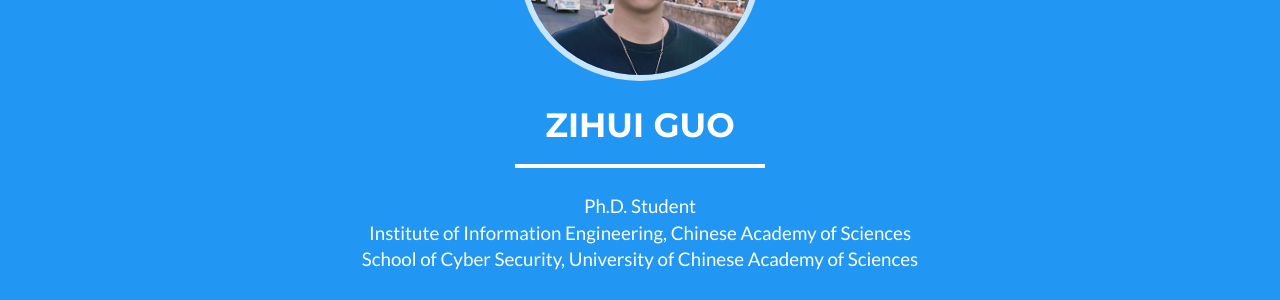
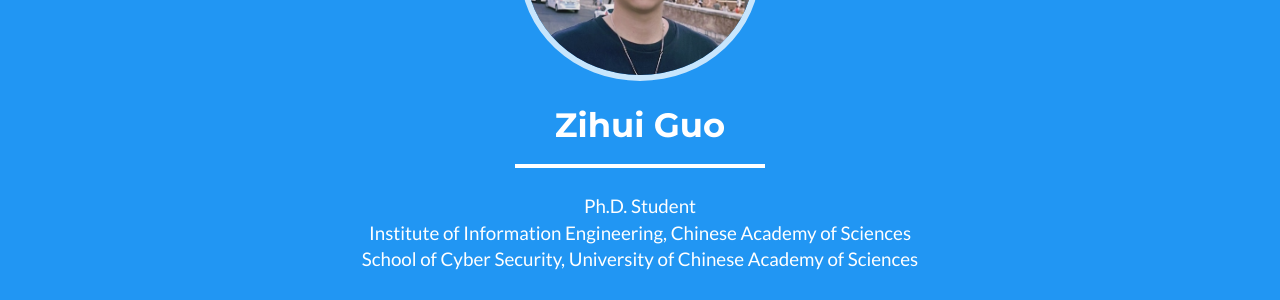
Before and after one commit to youzi27/youzi27.github.io, a Jekyll site: the page built from index.html, in a window 1280 px wide. Shown: the part 293-593 px from the top of the page. Built offline with Jekyll 4.4.1, drawn with Linux system fonts in a browser that asks for light colours.

Commit message:
Initial resume3

```diff
--- a/_includes/css/main.css
+++ b/_includes/css/main.css
@@ -100,7 +100,7 @@ header img {
 
 header .intro-text .name {
     display: block;
-    text-transform: uppercase;
+    text-transform: none !important;
     font-family: Montserrat,"Helvetica Neue",Helvetica,Arial,sans-serif;
     font-size: 2.2em;
     font-weight: 700;
```
